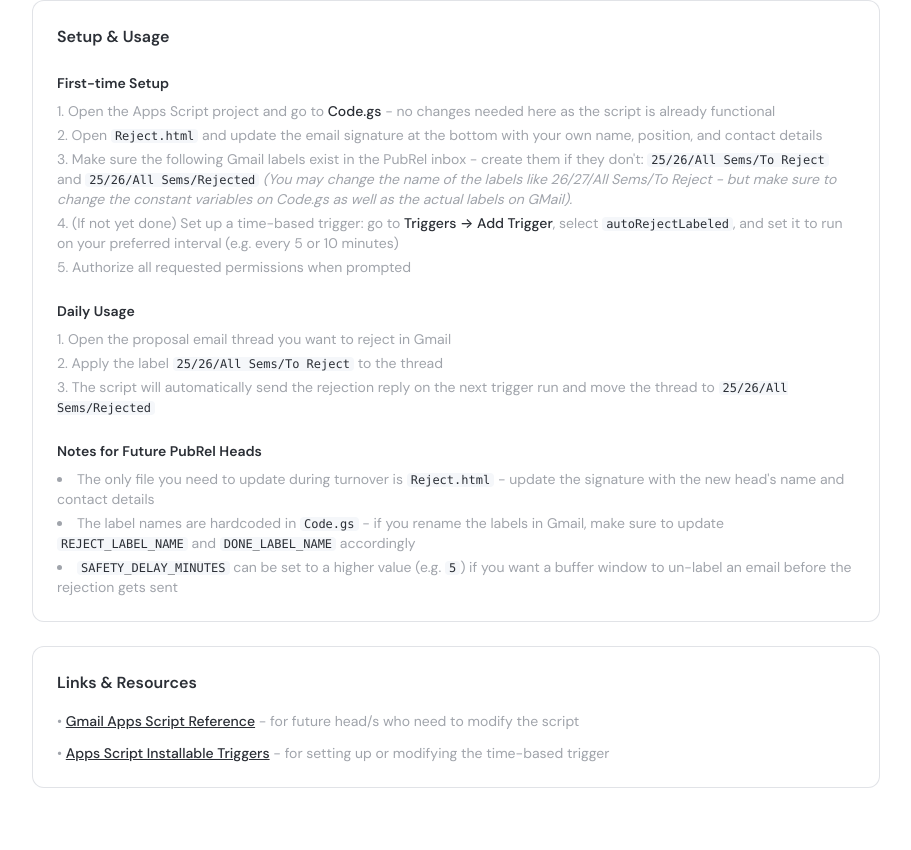
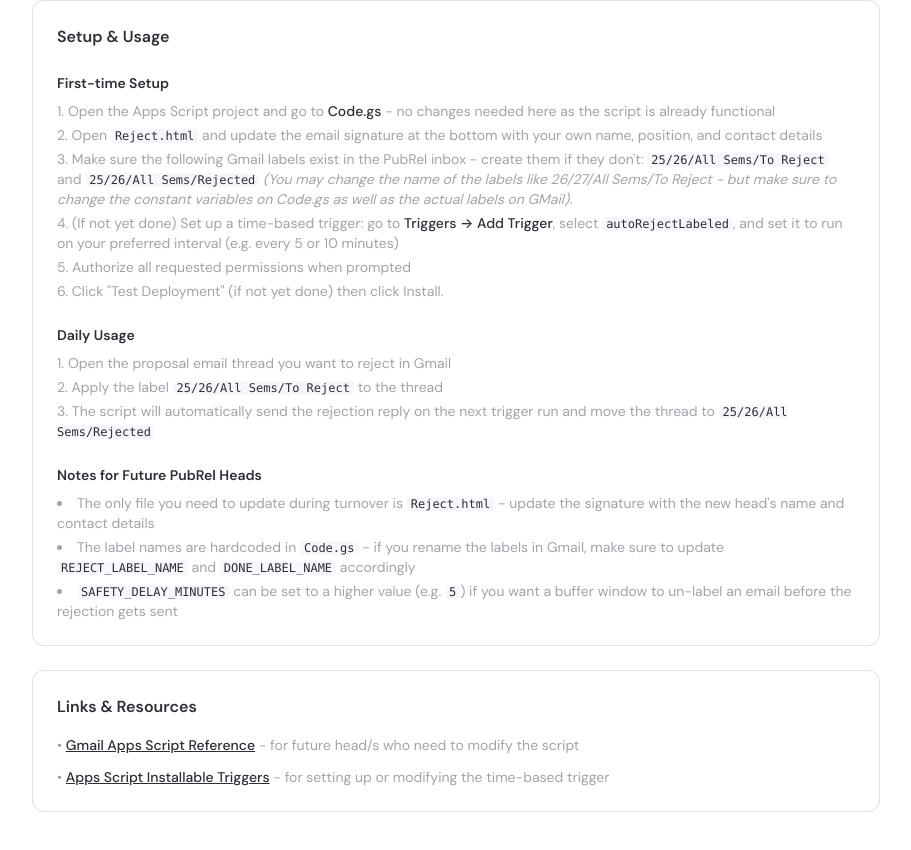
Before and after one commit to upacm-public-relations/documentation-website-deployment, a Next.js app: page /operations/automation/partnership-response in a window 1280 px wide. Shown: the part 882-1732 px from the top of the page, without its empty margins (312-1223 px from the left). Before the commit the page ends 1710 px from the top, so only its background shows below. Built offline with nearby package versions, Linux system fonts and the light colour scheme.

Commit message:
modified Partnership Response page

```diff
--- a/app/(docs)/operations/automation/partnership-response/page.tsx
+++ b/app/(docs)/operations/automation/partnership-response/page.tsx
@@ -52,6 +52,9 @@ export default function Page() {
               <li className="text-sm" style={{ color: "var(--muted-foreground)" }}>
                 Authorize all requested permissions when prompted
               </li>
+              <li className="text-sm" style={{ color: "var(--muted-foreground)" }}>
+                Click "Test Deployment" (if not yet done) then click Install.
+              </li>
             </ol>
           </div>
           <div className="space-y-2">
```
